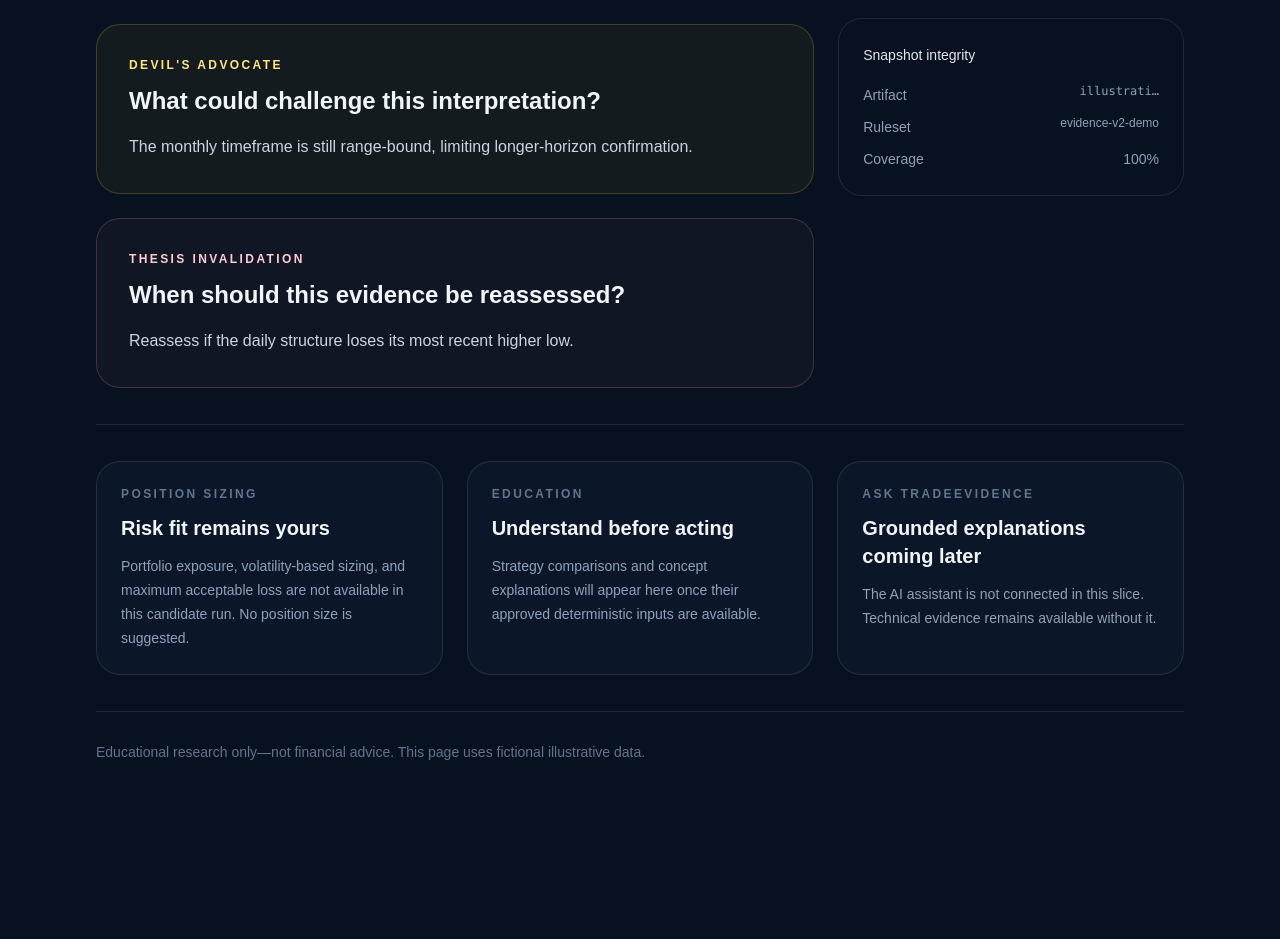
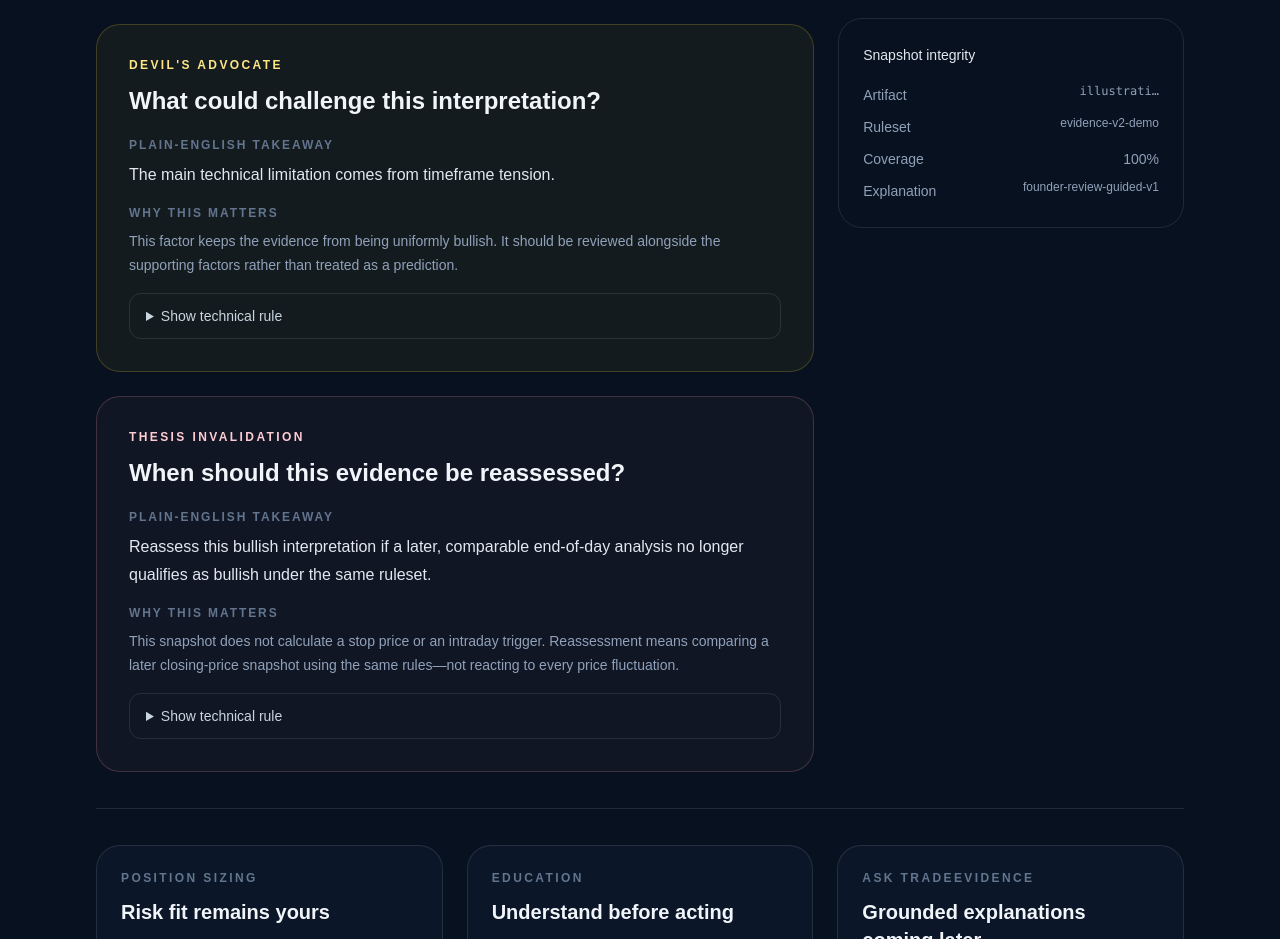
Before and after one commit to manojb-ai/tradeevidence-web, a Next.js app: page /workspace/alph in a window 1280 px wide. Shown: the part 1100-2039 px from the top of the page. Before the commit the page ends 1940 px from the top, so only its background shows below. Built offline with nearby package versions, Linux system fonts and the light colour scheme.

Commit message:
feat: add guided evidence explanations

```diff
--- a/app/workspace/[symbol]/page.tsx
+++ b/app/workspace/[symbol]/page.tsx
@@ -1,7 +1,10 @@
 import Link from "next/link";
 import { notFound } from "next/navigation";
 
-import { getFounderReview } from "@/src/application/get-founder-review";
+import {
+  FOUNDER_REVIEW_PRESENTATION_VERSION,
+  getFounderReview,
+} from "@/src/application/get-founder-review";
 
 export default async function WorkspacePage({
   params,
@@ -144,9 +147,11 @@ export default async function WorkspacePage({
               <h2 className="mt-3 text-2xl font-semibold">
                 What could challenge this interpretation?
               </h2>
-              <p className="mt-4 max-w-3xl leading-7 text-slate-300">
-                {opportunity.keyConstraintText}
-              </p>
+              <ExplanationSection
+                takeaway={opportunity.devilsAdvocateTakeaway}
+                whyItMatters={opportunity.devilsAdvocateWhyItMatters}
+                technical={opportunity.contradictionTechnical}
+              />
             </article>
 
             <article className="rounded-3xl border border-rose-300/20 bg-rose-300/[0.04] p-6 sm:p-8">
@@ -156,9 +161,11 @@ export default async function WorkspacePage({
               <h2 className="mt-3 text-2xl font-semibold">
                 When should this evidence be reassessed?
               </h2>
-              <p className="mt-4 max-w-3xl leading-7 text-slate-300">
-                {opportunity.invalidation}
-              </p>
+              <ExplanationSection
+                takeaway={opportunity.invalidationTakeaway}
+                whyItMatters={opportunity.invalidationWhyItMatters}
+                technical={opportunity.invalidation}
+              />
             </article>
           </div>
 
@@ -207,6 +214,12 @@ export default async function WorkspacePage({
                   <dt>Coverage</dt>
                   <dd>{opportunity.coverage}%</dd>
                 </div>
+                <div className="flex justify-between gap-4">
+                  <dt>Explanation</dt>
+                  <dd className="text-right text-xs">
+                    {FOUNDER_REVIEW_PRESENTATION_VERSION}
+                  </dd>
+                </div>
               </dl>
             </section>
           </aside>
@@ -250,6 +263,41 @@ function EvidenceBlock({ label, value }: { label: string; value: string }) {
   );
 }
 
+function ExplanationSection({
+  takeaway,
+  whyItMatters,
+  technical,
+}: {
+  takeaway: string;
+  whyItMatters: string;
+  technical: string;
+}) {
+  return (
+    <div className="mt-5 space-y-4">
+      <div>
+        <p className="text-xs font-semibold uppercase tracking-[0.16em] text-slate-500">
+          Plain-English takeaway
+        </p>
+        <p className="mt-2 max-w-3xl leading-7 text-slate-200">{takeaway}</p>
+      </div>
+      <div>
+        <p className="text-xs font-semibold uppercase tracking-[0.16em] text-slate-500">
+          Why this matters
+        </p>
+        <p className="mt-2 max-w-3xl text-sm leading-6 text-slate-400">
+          {whyItMatters}
+        </p>
+      </div>
+      <details className="rounded-xl border border-white/10 px-4 py-3 text-sm">
+        <summary className="cursor-pointer font-medium text-slate-300">
+          Show technical rule
+        </summary>
+        <p className="mt-3 leading-6 text-slate-500">{technical}</p>
+      </details>
+    </div>
+  );
+}
+
 function WorkspacePlaceholder({
   eyebrow,
   title,
--- a/src/application/get-founder-review.ts
+++ b/src/application/get-founder-review.ts
@@ -9,11 +9,18 @@ export type FounderReviewRecord = CandidateEvidence & {
   classificationLabel: ClassificationLabel;
   principalSupportText: string;
   keyConstraintText: string;
+  devilsAdvocateTakeaway: string;
+  devilsAdvocateWhyItMatters: string;
+  contradictionTechnical: string;
   trendEvidence: string;
   momentumEvidence: string;
   timeframeEvidence: string;
   invalidation: string;
+  invalidationTakeaway: string;
+  invalidationWhyItMatters: string;
 };
+
+export const FOUNDER_REVIEW_PRESENTATION_VERSION = "founder-review-guided-v1";
 
 export type ClassificationLabel =
   | "Bullish"
@@ -83,6 +90,11 @@ function toReviewRecord(record: CandidateEvidence): FounderReviewRecord {
     keyConstraintText:
       contradiction?.explanation ??
       "No material contradictory technical factor was recorded in this candidate snapshot. Market context, sector context, and Decision Confidence remain unavailable.",
+    devilsAdvocateTakeaway: devilTakeaway(record, contradiction),
+    devilsAdvocateWhyItMatters: devilWhyItMatters(record, contradiction),
+    contradictionTechnical:
+      contradiction?.explanation ??
+      "No material contradictory technical factor was recorded by Candidate 2.",
     trendEvidence:
       record.factors.find((item) => item.group === "trend")?.explanation ??
       "Trend evidence is unavailable.",
@@ -95,7 +107,62 @@ function toReviewRecord(record: CandidateEvidence): FounderReviewRecord {
     invalidation:
       record.invalidationConditions[0] ??
       "No deterministic reassessment condition was recorded.",
+    invalidationTakeaway: invalidationTakeaway(record),
+    invalidationWhyItMatters: invalidationWhyItMatters(record),
   };
+}
+
+function devilTakeaway(
+  record: CandidateEvidence,
+  contradiction: EvidenceFactor | undefined,
+): string {
+  if (!contradiction) {
+    return "The evaluated technical factors do not show a material opposing signal. That does not mean the setup is risk-free; market, sector, and event context have not yet been evaluated.";
+  }
+  if (
+    contradiction.code === "daily_momentum" &&
+    contradiction.observedState.endsWith("_weakening")
+  ) {
+    return `The ${record.direction} trend is still supported, but the strength of the recent daily move is weakening.`;
+  }
+  if (contradiction.code === "weekly_trend") {
+    return `The daily evidence leans ${record.direction}, but the broader weekly trend does not fully confirm it.`;
+  }
+  return `The main technical limitation comes from ${factorLabel(contradiction.code)}.`;
+}
+
+function devilWhyItMatters(
+  record: CandidateEvidence,
+  contradiction: EvidenceFactor | undefined,
+): string {
+  if (!contradiction) {
+    return "A high alignment score summarizes only the factors this run evaluated. Information that is missing or outside the engine can still change how a trader interprets the setup.";
+  }
+  if (
+    contradiction.code === "daily_momentum" &&
+    contradiction.observedState.endsWith("_weakening")
+  ) {
+    return "Momentum describes the force behind recent price movement. Weakening momentum reduces near-term confirmation, but it is not by itself proof that the trend has reversed.";
+  }
+  return `This factor keeps the evidence from being uniformly ${record.direction}. It should be reviewed alongside the supporting factors rather than treated as a prediction.`;
+}
+
+function invalidationTakeaway(record: CandidateEvidence): string {
+  if (record.direction === "bullish" || record.direction === "bearish") {
+    return `Reassess this ${record.direction} interpretation if a later, comparable end-of-day analysis no longer qualifies as ${record.direction} under the same ruleset.`;
+  }
+  return "This snapshot did not establish a directional thesis, so there is no bullish or bearish thesis to invalidate.";
+}
+
+function invalidationWhyItMatters(record: CandidateEvidence): string {
+  if (record.direction === "bullish" || record.direction === "bearish") {
+    return "This snapshot does not calculate a stop price or an intraday trigger. Reassessment means comparing a later closing-price snapshot using the same rules—not reacting to every price fluctuation.";
+  }
+  return "Review later comparable snapshots to see whether a complete directional evidence pattern develops.";
+}
+
+function factorLabel(code: string): string {
+  return code.replaceAll("_", " ");
 }
 
 function factor(
--- a/src/domain/analytical-publication.ts
+++ b/src/domain/analytical-publication.ts
@@ -9,6 +9,7 @@ export type CandidateClassification =
 export type EvidenceFactor = {
   code: string;
   group: string;
+  observedState: string;
   effect: string;
   explanation: string;
   unavailableReason: string | null;
--- a/src/infrastructure/analytics/file-candidate-publication.ts
+++ b/src/infrastructure/analytics/file-candidate-publication.ts
@@ -184,6 +184,7 @@ function parseFactor(
   return {
     code: text(raw.factor_code, `${label}.factor_code`),
     group: text(raw.group, `${label}.group`),
+    observedState: text(raw.observed_state, `${label}.observed_state`),
     effect: text(raw.effect, `${label}.effect`),
     explanation: text(raw.explanation, `${label}.explanation`),
     unavailableReason: nullableText(raw.unavailable_reason),
@@ -374,6 +375,7 @@ function illustrativeFallback(): CandidatePublication {
         {
           code: "trend_structure",
           group: "trend",
+          observedState: "illustrative",
           effect: "supporting",
           explanation: item.trendEvidence,
           unavailableReason: null,
@@ -381,6 +383,7 @@ function illustrativeFallback(): CandidatePublication {
         {
           code: "daily_momentum",
           group: "momentum",
+          observedState: "illustrative",
           effect: "supporting",
           explanation: item.momentumEvidence,
           unavailableReason: null,
@@ -388,6 +391,7 @@ function illustrativeFallback(): CandidatePublication {
         {
           code: "timeframe_tension",
           group: "higher_timeframe",
+          observedState: "illustrative",
           effect: "contradicting",
           explanation: item.contradiction,
           unavailableReason: null,
```
Also changed, not shown: 4 other files (tests, documents, lock files or other folders).
